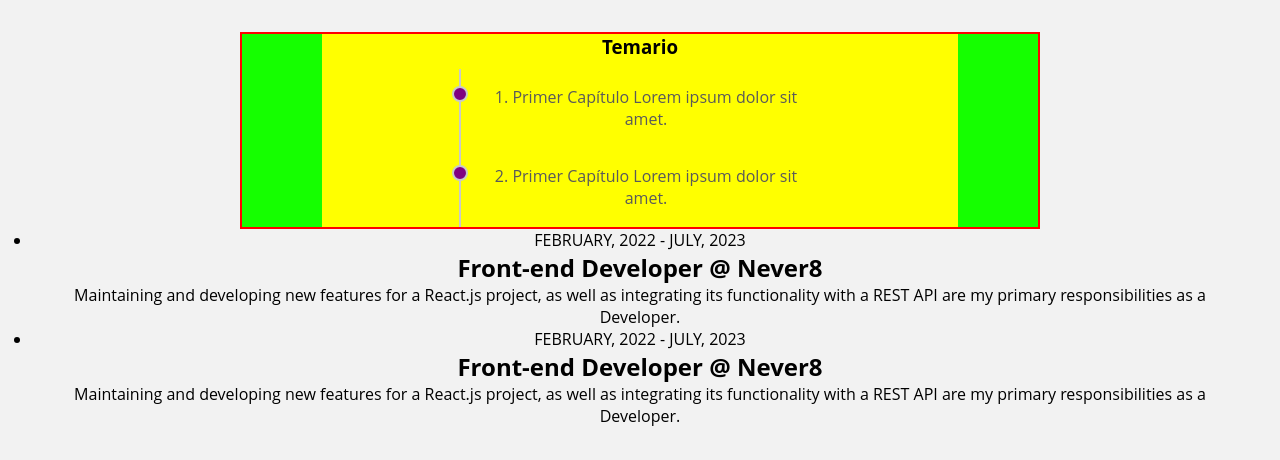
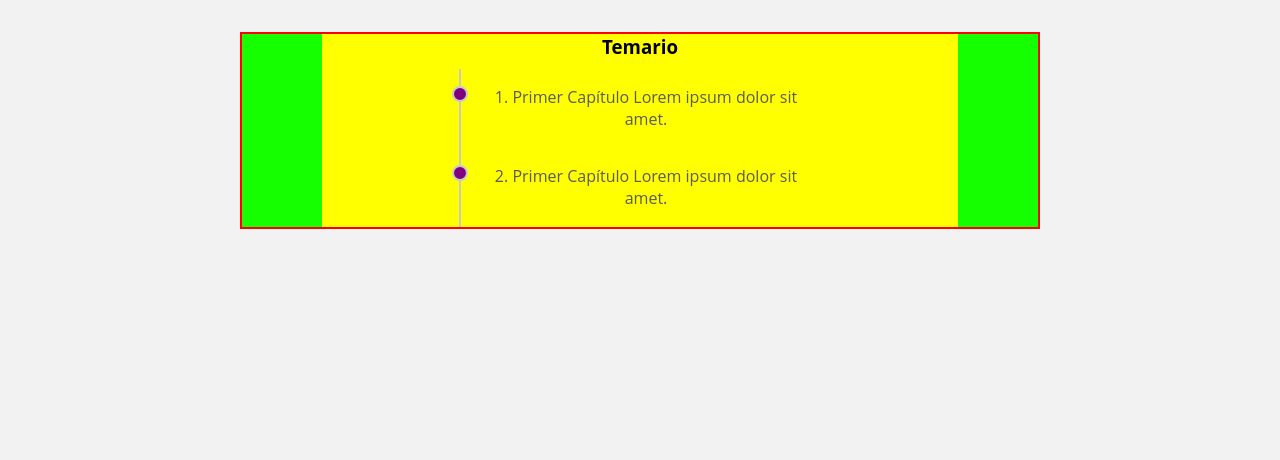
Before and after one commit to VictoriaIleanaRodriguezMora/portfolio_react, a React (Vite) app: page / in a window 1280 px wide. Shown: the top 460 px of the page. Built offline with nearby package versions, Linux system fonts and the light colour scheme.

Commit message:
feat(components/interfaces): :sparkles: Se crea la interfaz de Interface_Contenido_Prop

```diff
--- a/src/App.tsx
+++ b/src/App.tsx
@@ -1,12 +1,12 @@
 import "./App.css";
 import Lista_Punteada from "./components/Lista_Punteada/Lista_Punteada";
-import ALTERNATIVA_Lista_Punteada from "./components/ALTERNATIVA-Lista_Punteada/ALTERNATIVA-Lista_Punteada";
+// import ALTERNATIVA_Lista_Punteada from "./components/ALTERNATIVA-Lista_Punteada/ALTERNATIVA-Lista_Punteada";
 
 function App() {
   return (
     <>
       <Lista_Punteada />
-      <ALTERNATIVA_Lista_Punteada/>
+      {/* <ALTERNATIVA_Lista_Punteada/> */}
     </>
   );
 }
--- a/src/components/Lista_Punteada_Item/Lista_Punteada_Item.tsx
+++ b/src/components/Lista_Punteada_Item/Lista_Punteada_Item.tsx
@@ -1,8 +1,4 @@
-import React from "react";
-
-interface Interface_Contenido_Prop {
-  contenido_prop: string
-}
+import { Interface_Contenido_Prop } from "../../interfaces/Interface_Contenido_Prop";
 
 const Lista_Punteada_Item: React.FC<Interface_Contenido_Prop> = ({ contenido_prop } ) => {
   return (
--- /dev/null
+++ b/src/interfaces/Interface_Contenido_Prop.tsx
@@ -0,0 +1,5 @@
+// import React from "react";
+
+export interface Interface_Contenido_Prop {
+  contenido_prop: string
+}
```
